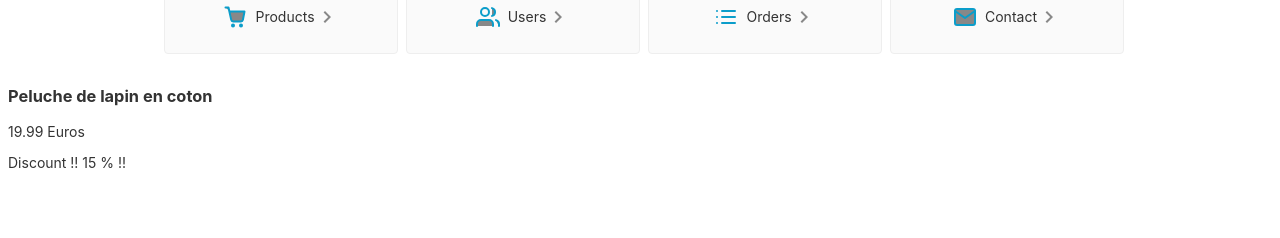
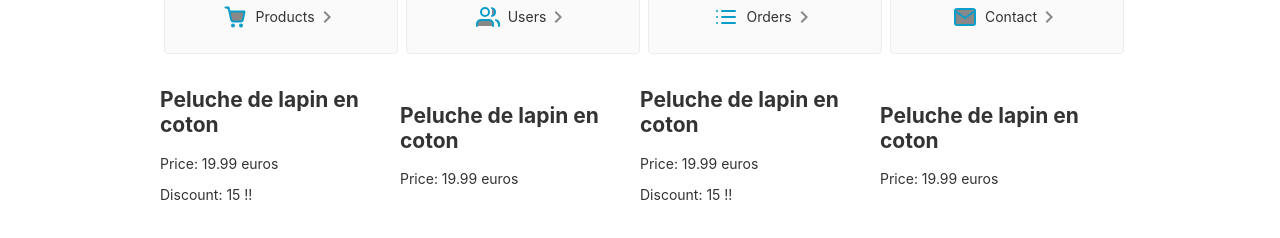
Before and after one commit to Chems06/e-commerce, an Angular app: page /product in a window 1280 px wide. Shown: the part 136-374 px from the top of the page. Built offline with nearby package versions, Linux system fonts and the light colour scheme.

Commit message:
ajout d'une liste de produits

```diff
--- a/src/app/product.service.ts
+++ b/src/app/product.service.ts
@@ -1,17 +1,17 @@
 import { Injectable } from '@angular/core';
 import { HttpClient } from '@angular/common/http';
-import { Product } from './product';
+import { Products } from './products.list';
 import { Observable } from 'rxjs';
 
 @Injectable({
   providedIn: 'root',
 })
 export class ProductService {
-  apiUrl = 'assets/product.json';
+  apiUrl = 'assets/products.json';
 
   constructor(private http: HttpClient) {}
 
-  getProduct(): Observable<Product> {
-    return this.http.get<Product>(this.apiUrl);
+  getProducts(): Observable<Products> {
+    return this.http.get<Products>(this.apiUrl);
   }
 }
--- a/src/app/product/product.component.css
+++ b/src/app/product/product.component.css
@@ -0,0 +1,11 @@
+.products {
+    display: flex;
+    margin: auto auto 32px;
+    padding: 0 16px;
+    max-width: 960px;
+    flex-direction:row;
+    align-items: center;
+}
+.product {
+margin: auto;
+}
--- a/src/app/product/product.component.html
+++ b/src/app/product/product.component.html
@@ -1,12 +1,10 @@
-<h3>
-    {{ (product | async)?.name }}
-</h3>
-<p>
-    {{ (product | async)?.price }}  Euros
-</p>
-
-<p *ngIf="product | async as productData">
-    <span *ngIf="productData.discount.onOff">
-        Discount !! {{ productData.discount.percent }} % !!
-    </span>
-</p>
+<!-- product.component.html -->
+<div class="products" *ngIf="products | async as productsData">
+    <div class="product" *ngFor="let product of productsData.product">
+      <h2>{{ product.name }}</h2>
+      <p>Price: {{ product.price }} euros</p>
+      <p *ngIf="product.discount?.onOff">
+        Discount: {{ product.discount?.percent }} !!
+      </p>
+    </div>
+  </div>
--- a/src/app/product/product.component.ts
+++ b/src/app/product/product.component.ts
@@ -1,5 +1,5 @@
 import { Component,OnInit } from '@angular/core';
-import { Product } from '../product';
+import { Products } from '../products.list';
 import { ProductService } from '../product.service';
 import { Observable } from 'rxjs';
 
@@ -10,16 +10,16 @@ import { Observable } from 'rxjs';
 })
 export class ProductComponent implements OnInit {
 
-  product: Observable<Product> | undefined;
+  products: Observable<Products> | undefined;
 
   constructor(private productService: ProductService) { }
 
   ngOnInit(): void {
 
-    this.showProduct();
+    this.showProducts();
   }
 
-  showProduct() {
-    this.product = this.productService.getProduct();
+  showProducts() {
+    this.products = this.productService.getProducts();
   }
 }
--- /dev/null
+++ b/src/app/products.list.ts
@@ -0,0 +1,4 @@
+import { Product } from "./product";
+export interface Products {
+    product: Product[];
+  }
--- a/src/assets/product.json
+++ /dev/null
@@ -1,10 +0,0 @@
-{
-  "name": "Peluche de lapin en coton",
-  "preview": "link",
-  "description": "",
-  "price": 19.99,
-  "discount": {
-    "onOff": true,
-    "percent": 15
-  }
-}
--- /dev/null
+++ b/src/assets/products.json
@@ -0,0 +1,42 @@
+{
+  "product": [
+    {
+      "name": "Peluche de lapin en coton",
+      "preview": "link",
+      "description": "",
+      "price": 19.99,
+      "discount": {
+        "onOff": true,
+        "percent": 15
+      }
+    },
+    {
+      "name": "Peluche de lapin en coton",
+      "preview": "link",
+      "description": "",
+      "price": 19.99,
+      "discount": {
+        "onOff": false
+      }
+    },
+    {
+      "name": "Peluche de lapin en coton",
+      "preview": "link",
+      "description": "",
+      "price": 19.99,
+      "discount": {
+        "onOff": true,
+        "percent": 15
+      }
+    },
+    {
+      "name": "Peluche de lapin en coton",
+      "preview": "link",
+      "description": "",
+      "price": 19.99,
+      "discount": {
+        "onOff": false
+      }
+    }
+  ]
+}
```
